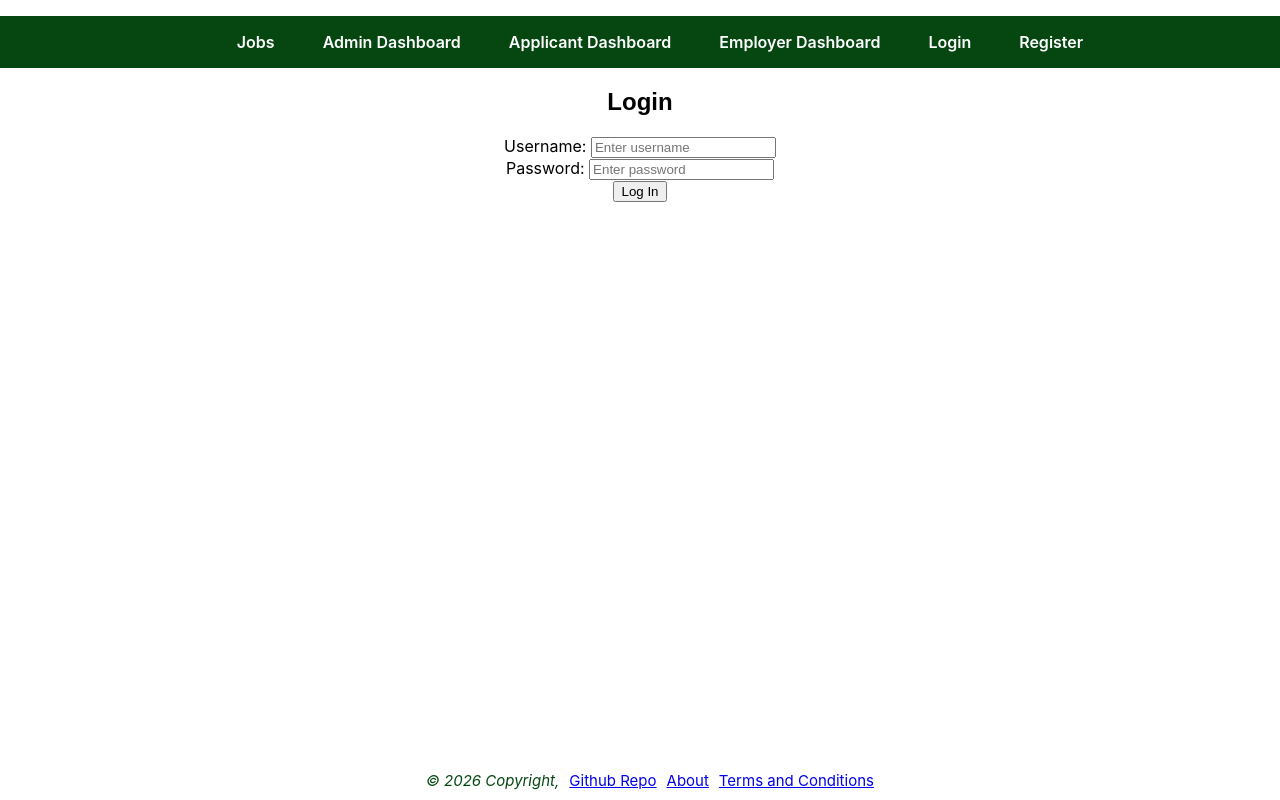
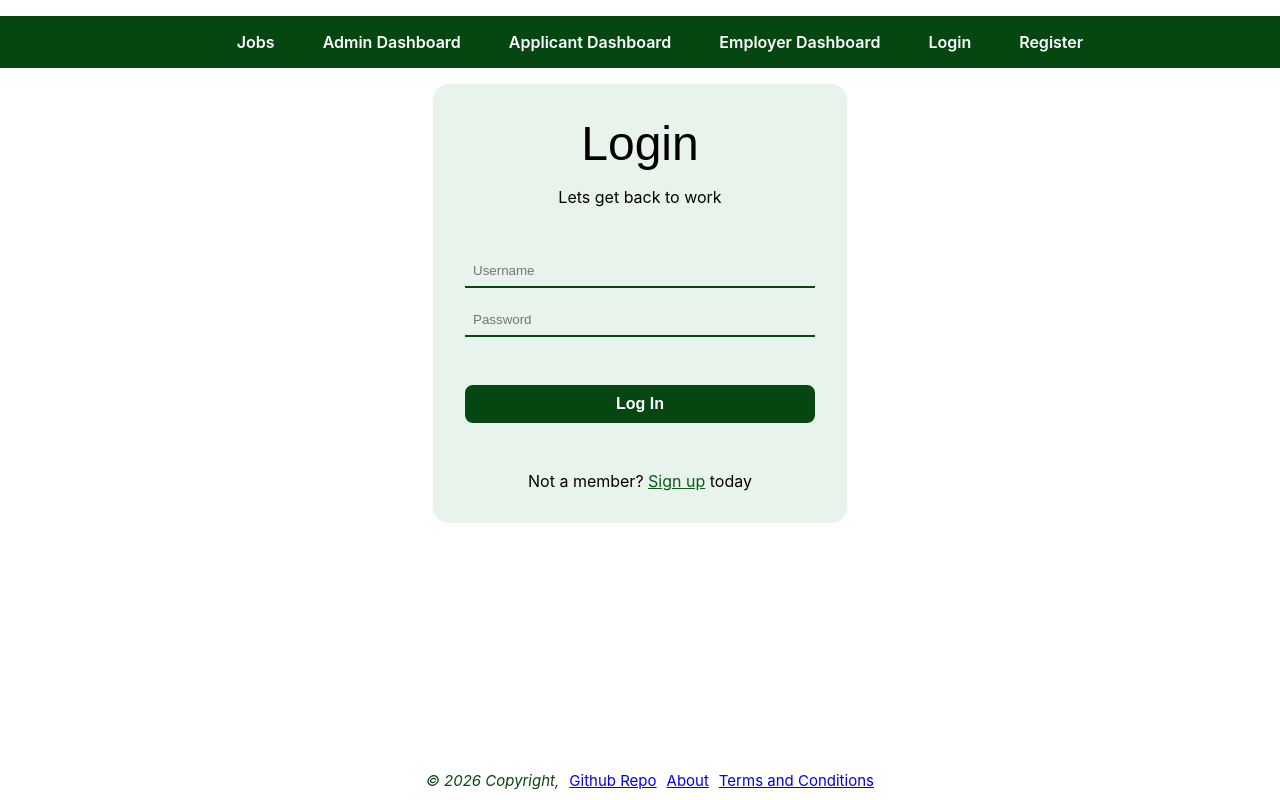
Before and after one commit to bradapc/cosc360project, a React (Create React App) app in the folder frontend/: page /login in a window 1280 px wide. Built offline with nearby package versions, Linux system fonts and the light colour scheme; the HTML template or start-up script is replaced by a standard one.

Commit message:
Style login form

```diff
--- a/frontend/src/components/Login.js
+++ b/frontend/src/components/Login.js
@@ -1,21 +1,23 @@
 import React from 'react';
+import '../css/Auth.css'
+import { Link } from 'react-router-dom';
 
 function Login(){
     return (
-        <div classname = "login-container">
+    <div className="auth-div">
+      <form method="post" className="auth-form">
         <h2>Login</h2>
-        <form>
-        <div className="form-group">
-          <label htmlFor="username">Username: </label>
-          <input type="text" id="username" name="username" placeholder="Enter username" />
+        <p>Lets get back to work</p>
+        <div>
+          <input className="auth-input-box" type="text" id="username" name="username" placeholder="Username" aria-label="username"/>
         </div>
 
-        <div className="form-group">
-          <label htmlFor="password">Password: </label>
-          <input type="password" id="password" name="password" placeholder="Enter password" />
+        <div>
+          <input className="auth-input-box" type="password" id="password" name="password" placeholder="Password" aria-label="password"/>
         </div>
 
         <button type="submit">Log In</button>
+        <p id="has-account">Not a member? <Link id="has-account-redirect" to="/register">Sign up</Link> today</p>
       </form>
     </div>
   );
```
